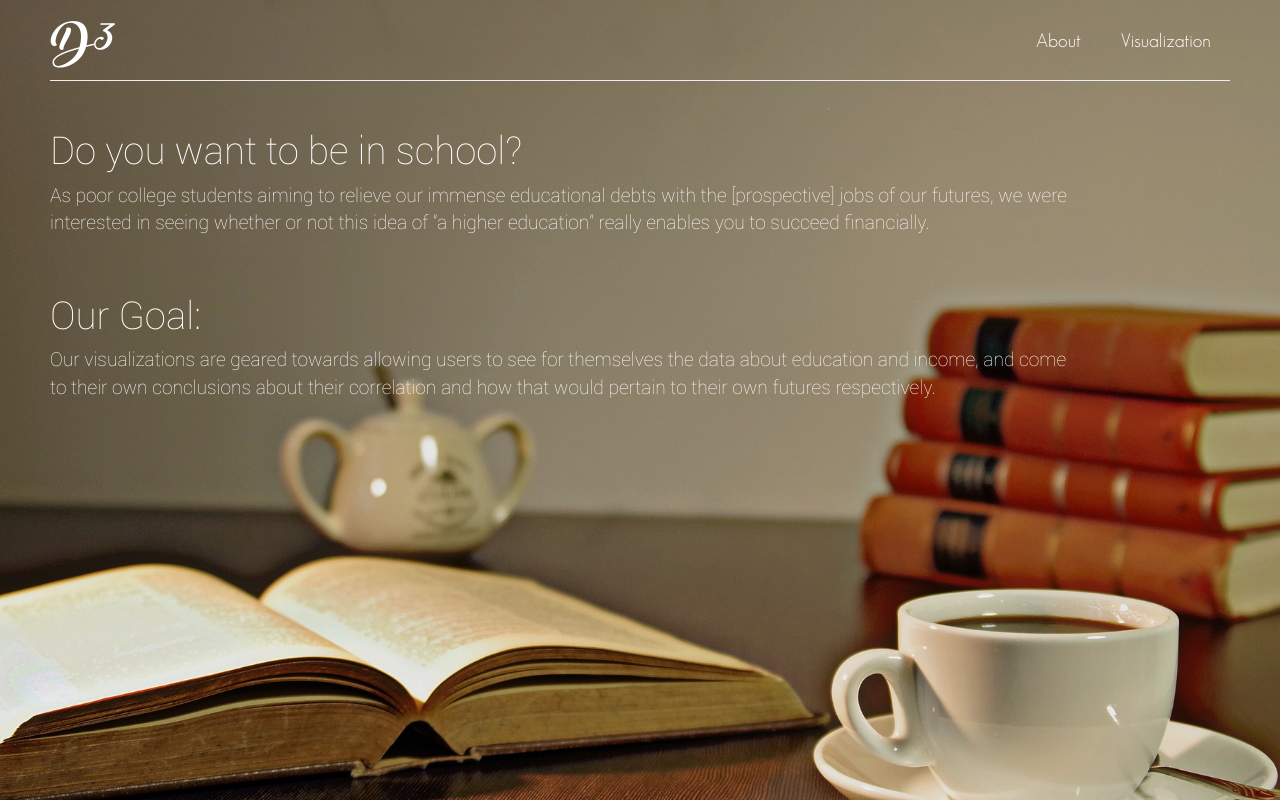
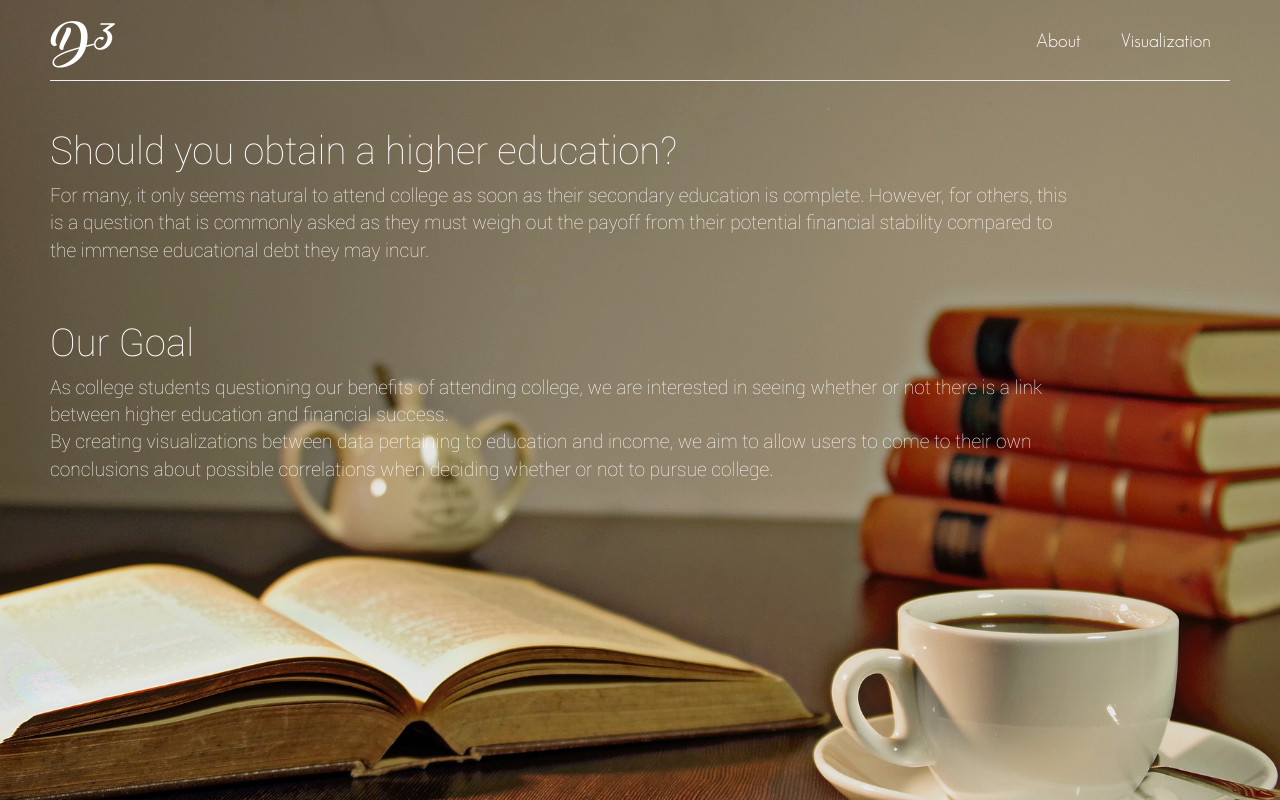
Before and after one commit to CalvinGomez/incomeeducation, a website: page views/menu.html in a window 1280 px wide. Drawn offline with nearby package versions, Linux system fonts and the light colour scheme; files that its build step writes are made by us from their sources; files whose address does not match are found by name.

Commit message:
Changed home page info

```diff
--- a/views/menu.html
+++ b/views/menu.html
@@ -35,12 +35,23 @@
         <hr>
        </br>
 
-            <h1>Do you want to be in school?</h1>
-            <p>As poor college students aiming to relieve our immense educational debts with the [prospective] jobs of our futures, we were interested in seeing whether or not this idea of “a higher education” really enables you to succeed financially. </p>
+           <!--  <h1>Do you want to be in school?</h1>
+            <p>As poor college students aiming to relieve our immense educational debts with the [prospective] jobs of our futures, we were interested in seeing whether or not this idea of “a higher education” really enables you to succeed financially. </p> -->
+            <h1>Should you obtain a higher education?</h1>
+            <p> For many, it only seems natural to attend college as soon as
+                their secondary education is complete. However, for others,
+                this is a question that is commonly asked as they must weigh
+                out the payoff from their potential financial stability compared
+                to the immense educational debt they may incur. </p>
 
 </br>
-            <h1>Our Goal:</h1>
-            <p>Our visualizations are geared towards allowing users to see for themselves the data about education and income, and come to their own conclusions about their correlation and how that would pertain to their own futures respectively. </p>
+            <h1>Our Goal</h1>
+            <p> As college students questioning our benefits of attending college,
+                we are interested in seeing whether or not there is a link between
+                higher education and financial success.<br>
+                By creating visualizations between data pertaining to education
+                and income, we aim to allow users to come to their own conclusions
+                about possible correlations when deciding whether or not to pursue college.  </p>
        <!--/.container-->
 </body>
 </html>
```
